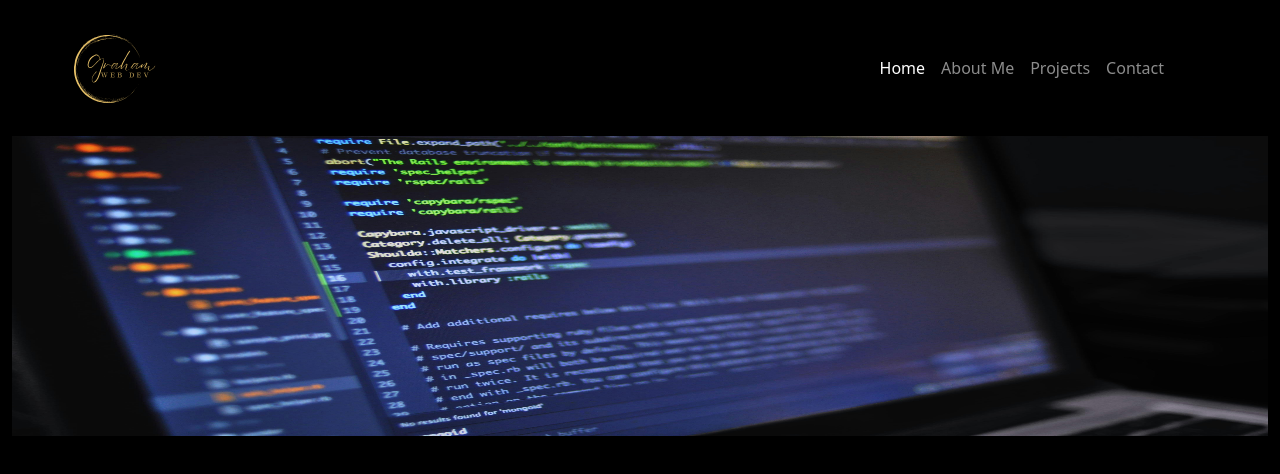
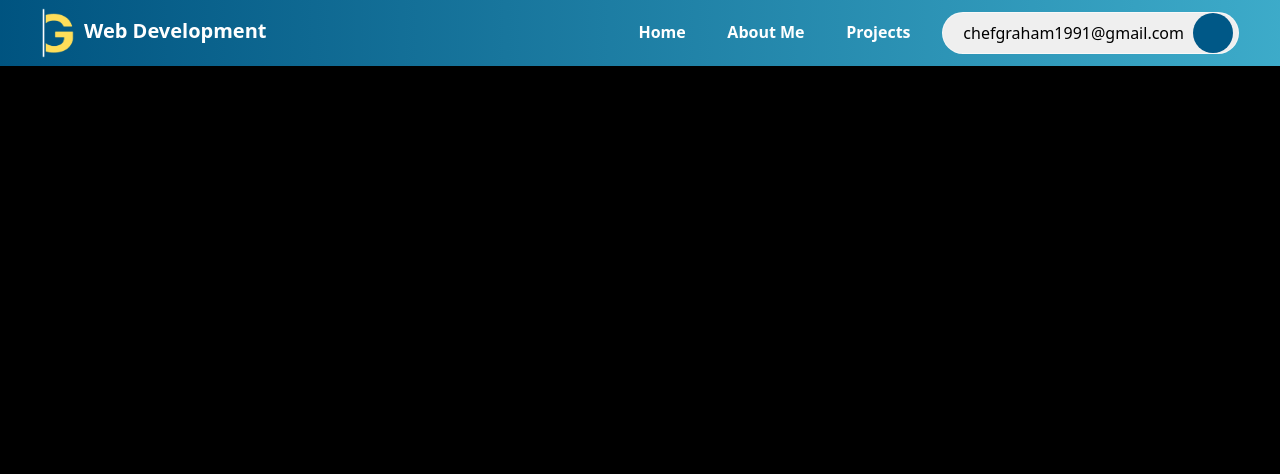
Before and after one commit to Chef91/my_portfolio_website, a website: page index.html in a window 1280 px wide. Drawn offline with Linux system fonts and the light colour scheme.

Commit message:
Updated Navbar
Removed hero section, updated navbar section.

```diff
--- a/index.html
+++ b/index.html
@@ -3,19 +3,19 @@
 <head>
   <meta charset="UTF-8">
   <meta name="viewport" content="width=device-width, initial-scale=1">
-  <title>Wesley Graham | Front-End Developer | Web Developer | Portfolio Website</title>
+  <title>Graham | Front-End Developer | Web Developer | Portfolio Website</title>
   <link rel="stylesheet" href="assets/css/style.css">
   <link rel="stylesheet" href="style.css">
 </head>
 <body>
-  <nav class="navbar navbar-expand-lg navbar-dark bg-primary">
+  <nav class="navbar navbar-expand-lg navbar-dark menu">
     <div class="container-fluid">
-      <a class="navbar-brand p-0 m-0" href="#"><img src="./Images/Branding/graham_dev.svg" alt="graham web developer" class="p-0 m-0 nav-img"></a>
+      <a class="navbar-brand p-0 ms-4" href="#"><img src="./Images/Branding/G-logo.png" alt="graham web developer" class="nav-img me-2">Web Development</a>
       <button class="navbar-toggler" type="button" data-bs-toggle="collapse" data-bs-target="#navbarNav" aria-controls="navbarNav" aria-expanded="false" aria-label="Toggle navigation">
         <span class="navbar-toggler-icon"></span>
       </button>
       <div class="collapse navbar-collapse justify-content-end" id="navbarNav">
-        <ul class="navbar-nav me-5 pe-5">
+        <ul class="navbar-nav me-4">
           <li class="nav-item">
             <a class="nav-link active" aria-current="page" href="#">Home</a>
           </li>
@@ -25,16 +25,15 @@
           <li class="nav-item">
             <a class="nav-link" href="#">Projects</a>
           </li>
-          <li class="nav-item">
-            <a class="nav-link" href="#">Contact</a>
-          </li>
+          <button type="button" class="rounded-pill btn-rounded ms-3">chefgraham1991@gmail.com
+            <span></span>
+          </button>
         </ul>
       </div>
     </div>
   </nav>
-  <div class="container-fluid">
-    <img src="./Images/placeholder1.jpg" class="img-fluid hero-img" alt="tech image">
-  </div>
+
+
   <script src="./assets/js/bootstrap.bundle.js"></script>
 </body>
 </html>
--- a/scss/Components/_buttons.scss
+++ b/scss/Components/_buttons.scss
@@ -0,0 +1,22 @@
+@use '../custom' as *;
+
+.btn-rounded  {
+  position: relative;
+  padding: 0.5rem 3.375rem 0.5rem 1.25rem;
+  font-weight: 500;
+  margin: 0;
+  border: 0.1rem solid rgba($white, 0.6);
+  top: 50%;
+  right: 5px;
+  span  {
+    position: absolute;
+    background-color: $primary;
+    width: 2.5rem;
+    height: 2.5rem;
+    top: 50%;
+    right: 5px;
+    transform: translateY(-50%);
+    border-radius: 50%;
+
+  }
+}
--- a/scss/Components/_mixins.scss
+++ b/scss/Components/_mixins.scss
@@ -0,0 +1,6 @@
+@use '../custom' as *;
+
+// GRADIENT MIXIN
+@mixin gradient {
+  background: linear-gradient(to right, rgba($primary, 0.95), rgba($secondary, 0.95));
+}
--- a/scss/Sections/_navbar.scss
+++ b/scss/Sections/_navbar.scss
@@ -0,0 +1,14 @@
+@use '../custom' as *;
+@use '../Components/mixins' as *;
+
+.menu  {
+  @include gradient;
+  li {
+    padding: 0 0.8rem;
+  }
+    a  {
+      color: $white;
+      text-transform: capitalize;
+      font-weight: 600;
+    }
+}
--- a/scss/_custom.scss
+++ b/scss/_custom.scss
@@ -1,6 +1,6 @@
 //MY THEME COLORS
-$black:#000000;
-$gold: #ffd000;
+$blue-dark: #005887;
+$blue-light: #40B4D4;
 
 //WHITE AND GRAY COLORS
 $white:    #fff;
@@ -16,8 +16,8 @@ $gray-900: #212529;
 $black:    #000;
 
 
-$primary: $black;
-$secondary: $gold;
+$primary: $blue-dark;
+$secondary: $blue-light;
 
 // IMPORT BOOTSTRAP 5
 @import "../node_modules/bootstrap/scss/bootstrap.scss";
```
Also changed, not shown: Images/Branding/G-logo.png (added), Images/Branding/graham_dev.svg (deleted), assets/css/style.css, style.css, 3 other files.
